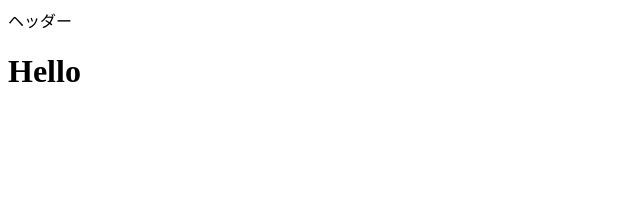
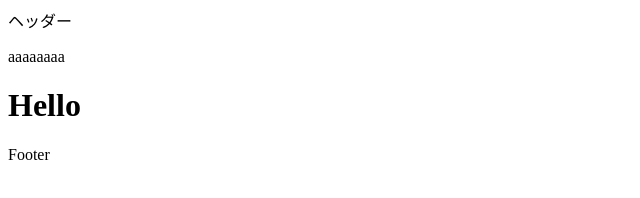
Before and after one commit to ada-code-creator/git-practice, a plain HTML site: page index.html in a window 1280 px wide. Shown: the whole page, without its empty margins (0-640 px from the left). Drawn offline with Linux system fonts and the light colour scheme.

Commit message:
footer追加

```diff
--- a/index.html
+++ b/index.html
@@ -8,6 +8,8 @@
 </head>
 <body>
     <header>ヘッダー</header>
+    <p>aaaaaaaa</p>
     <h1>Hello</h1>
+    <footer>Footer</footer>
 </body>
 </html>
```
